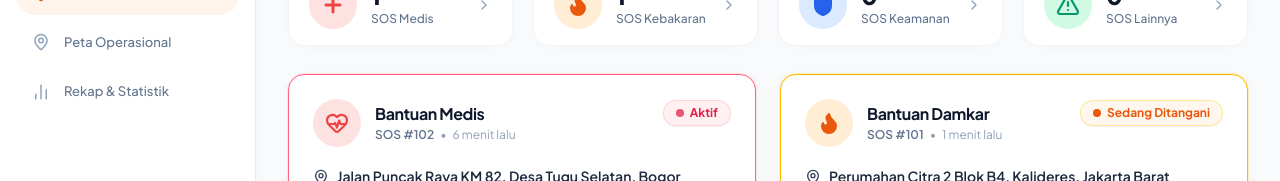
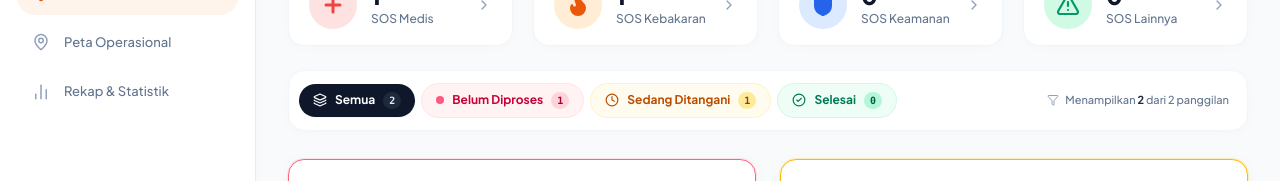
Before and after one commit to Xoltvez/SigapBumi, a Next.js app: page /admin/sos in a window 1280 px wide. Shown: the part 232-413 px from the top of the page. Built offline with nearby package versions, Linux system fonts and the light colour scheme; no server answers; the database is empty.

Commit message:
feat(sos): tambah filter kategori status belum diproses, sedang ditangani, dan selesai

```diff
--- a/src/app/admin/sos/page.tsx
+++ b/src/app/admin/sos/page.tsx
@@ -16,6 +16,9 @@ import {
   Pause,
   Plus,
   Trash2,
+  Clock,
+  Layers,
+  Filter,
 } from "lucide-react";
 import { useAdmin } from "@/components/layout/AdminShell";
 import type { SosAssistanceType } from "@/types";
@@ -81,11 +84,20 @@ export default function AdminSosPage() {
   const [isDeleting, setIsDeleting] = useState<boolean>(false);
   const [toastMessage, setToastMessage] = useState<string | null>(null);
 
+  // Kategori Filter Status
+  const [statusFilter, setStatusFilter] = useState<"semua" | "aktif" | "ditangani" | "selesai">("semua");
+
   // Dynamic Category counts
   const countMedis = useMemo(() => sosList.filter((x) => x.type === "medis").length, [sosList]);
   const countKebakaran = useMemo(() => sosList.filter((x) => x.type === "damkar").length, [sosList]);
   const countKeamanan = useMemo(() => sosList.filter((x) => x.type === "polisi").length, [sosList]);
   const countLainnya = useMemo(() => sosList.filter((x) => x.type === "bnpb_bpbd" || x.type === "lainnya").length, [sosList]);
+
+  // Status Filter counts
+  const countAktif = useMemo(() => sosList.filter((x) => x.status === "aktif").length, [sosList]);
+  const countDitangani = useMemo(() => sosList.filter((x) => x.status === "ditangani").length, [sosList]);
+  const countSelesai = useMemo(() => sosList.filter((x) => x.status === "selesai" || x.status === "palsu").length, [sosList]);
+  const countTotal = sosList.length;
 
   const loadData = useCallback(async () => {
     setIsLoading(true);
@@ -236,18 +248,30 @@ export default function AdminSosPage() {
     }
   };
 
-  // Filter based on active agency unit
+  // Filter based on active agency unit and status category
   const visibleSosList = useMemo(() => {
-    if (activeUnit === "semua" || activeUnit === "bnpb_bpbd") {
-      return sosList;
-    }
     return sosList.filter((item) => {
-      if (activeUnit === "damkar") return item.type === "damkar";
-      if (activeUnit === "medis") return item.type === "medis";
-      if (activeUnit === "polisi") return item.type === "polisi";
+      // 1. Filter Instansi Unit
+      if (activeUnit !== "semua" && activeUnit !== "bnpb_bpbd") {
+        if (activeUnit === "damkar" && item.type !== "damkar") return false;
+        if (activeUnit === "medis" && item.type !== "medis") return false;
+        if (activeUnit === "polisi" && item.type !== "polisi") return false;
+      }
+
+      // 2. Filter Kategori Status
+      if (statusFilter === "aktif") {
+        return item.status === "aktif";
+      }
+      if (statusFilter === "ditangani") {
+        return item.status === "ditangani";
+      }
+      if (statusFilter === "selesai") {
+        return item.status === "selesai" || item.status === "palsu";
+      }
+
       return true;
     });
-  }, [sosList, activeUnit]);
+  }, [sosList, activeUnit, statusFilter]);
 
   return (
     <div className="space-y-6 max-w-[1400px] mx-auto font-sans pb-12 select-none">
@@ -371,6 +395,115 @@ export default function AdminSosPage() {
             </div>
           </div>
           <ChevronRight className="w-4 h-4 text-slate-400 shrink-0" />
+        </div>
+      </div>
+
+      {/* 2.5 Filter Bar Kategori Status */}
+      <div className="bg-white rounded-2xl border border-slate-100 p-2 sm:p-2.5 shadow-[0_2px_12px_rgba(0,0,0,0.02)] flex flex-col md:flex-row md:items-center justify-between gap-3">
+        <div className="flex items-center gap-1.5 overflow-x-auto no-scrollbar py-0.5">
+          {/* Tab Semua */}
+          <button
+            type="button"
+            onClick={() => setStatusFilter("semua")}
+            className={`px-3.5 py-2 rounded-xl text-xs font-bold transition-all inline-flex items-center gap-2 cursor-pointer shrink-0 ${
+              statusFilter === "semua"
+                ? "bg-slate-900 text-white shadow-sm"
+                : "bg-slate-50 text-slate-600 hover:bg-slate-100 hover:text-slate-900"
+            }`}
+          >
+            <Layers className="w-3.5 h-3.5" />
+            <span>Semua</span>
+            <span
+              className={`px-1.5 py-0.5 rounded-full text-[10px] font-mono ${
+                statusFilter === "semua"
+                  ? "bg-slate-800 text-slate-200"
+                  : "bg-slate-200/80 text-slate-600"
+              }`}
+            >
+              {countTotal}
+            </span>
+          </button>
+
+          {/* Tab Belum Diproses */}
+          <button
+            type="button"
+            onClick={() => setStatusFilter("aktif")}
+            className={`px-3.5 py-2 rounded-xl text-xs font-bold transition-all inline-flex items-center gap-2 cursor-pointer shrink-0 ${
+              statusFilter === "aktif"
+                ? "bg-rose-600 text-white shadow-sm ring-2 ring-rose-200"
+                : "bg-rose-50/80 text-rose-700 hover:bg-rose-100/70 border border-rose-100"
+            }`}
+          >
+            <span
+              className={`w-2 h-2 rounded-full ${
+                statusFilter === "aktif" ? "bg-white" : "bg-rose-500"
+              } ${countAktif > 0 ? "animate-pulse" : ""}`}
+            />
+            <span>Belum Diproses</span>
+            <span
+              className={`px-1.5 py-0.5 rounded-full text-[10px] font-mono ${
+                statusFilter === "aktif"
+                  ? "bg-rose-700 text-white"
+                  : "bg-rose-200/80 text-rose-800"
+              }`}
+            >
+              {countAktif}
+            </span>
+          </button>
+
+          {/* Tab Sedang Ditangani */}
+          <button
+            type="button"
+            onClick={() => setStatusFilter("ditangani")}
+            className={`px-3.5 py-2 rounded-xl text-xs font-bold transition-all inline-flex items-center gap-2 cursor-pointer shrink-0 ${
+              statusFilter === "ditangani"
+                ? "bg-amber-600 text-white shadow-sm ring-2 ring-amber-200"
+                : "bg-amber-50/80 text-amber-700 hover:bg-amber-100/70 border border-amber-100"
+            }`}
+          >
+            <Clock className="w-3.5 h-3.5" />
+            <span>Sedang Ditangani</span>
+            <span
+              className={`px-1.5 py-0.5 rounded-full text-[10px] font-mono ${
+                statusFilter === "ditangani"
+                  ? "bg-amber-700 text-white"
+                  : "bg-amber-200/80 text-amber-800"
+              }`}
+            >
+              {countDitangani}
+            </span>
+          </button>
+
+          {/* Tab Selesai */}
+          <button
+            type="button"
+            onClick={() => setStatusFilter("selesai")}
+            className={`px-3.5 py-2 rounded-xl text-xs font-bold transition-all inline-flex items-center gap-2 cursor-pointer shrink-0 ${
+              statusFilter === "selesai"
+                ? "bg-emerald-600 text-white shadow-sm ring-2 ring-emerald-200"
+                : "bg-emerald-50/80 text-emerald-700 hover:bg-emerald-100/70 border border-emerald-100"
+            }`}
+          >
+            <CheckCircle2 className="w-3.5 h-3.5" />
+            <span>Selesai</span>
+            <span
+              className={`px-1.5 py-0.5 rounded-full text-[10px] font-mono ${
+                statusFilter === "selesai"
+                  ? "bg-emerald-700 text-white"
+                  : "bg-emerald-200/80 text-emerald-800"
+              }`}
+            >
+              {countSelesai}
+            </span>
+          </button>
+        </div>
+
+        {/* Counter keterangan */}
+        <div className="text-[11px] text-slate-500 font-medium px-2 shrink-0 flex items-center gap-1.5">
+          <Filter className="w-3 h-3 text-slate-400" />
+          <span>
+            Menampilkan <strong className="text-slate-800 font-bold">{visibleSosList.length}</strong> dari {sosList.length} panggilan
+          </span>
         </div>
       </div>
 
@@ -598,10 +731,33 @@ export default function AdminSosPage() {
         {visibleSosList.length === 0 && (
           <div className="col-span-full py-16 bg-white rounded-2xl border border-slate-100 text-center space-y-2 shadow-xs">
             <CheckCircle2 className="w-10 h-10 text-emerald-500 mx-auto" />
-            <p className="text-sm font-bold text-slate-800">Tidak Ada Panggilan Darurat SOS</p>
+            <p className="text-sm font-bold text-slate-800">
+              {statusFilter === "aktif"
+                ? "Tidak Ada Panggilan SOS Belum Diproses"
+                : statusFilter === "ditangani"
+                ? "Tidak Ada Panggilan SOS Sedang Ditangani"
+                : statusFilter === "selesai"
+                ? "Belum Ada Panggilan SOS Selesai"
+                : "Tidak Ada Panggilan Darurat SOS"}
+            </p>
             <p className="text-xs text-slate-400">
-              Semua panggilan darurat telah dibersihkan atau ditangani secara tuntas.
+              {statusFilter === "aktif"
+                ? "Seluruh sinyal darurat warga telah ditindaklanjuti oleh petugas posko."
+                : statusFilter === "ditangani"
+                ? "Tidak ada panggilan darurat yang sedang berjalan di lapangan saat ini."
+                : statusFilter === "selesai"
+                ? "Belum ada panggilan darurat yang ditandai selesai."
+                : "Semua panggilan darurat telah dibersihkan atau ditangani secara tuntas."}
             </p>
+            {statusFilter !== "semua" && (
+              <button
+                type="button"
+                onClick={() => setStatusFilter("semua")}
+                className="mt-2 inline-flex items-center gap-1.5 px-3.5 py-1.5 rounded-xl border border-slate-200 bg-white text-xs font-semibold text-slate-700 hover:bg-slate-50 shadow-2xs cursor-pointer"
+              >
+                <span>Lihat Semua Status</span>
+              </button>
+            )}
           </div>
         )}
       </div>
```
